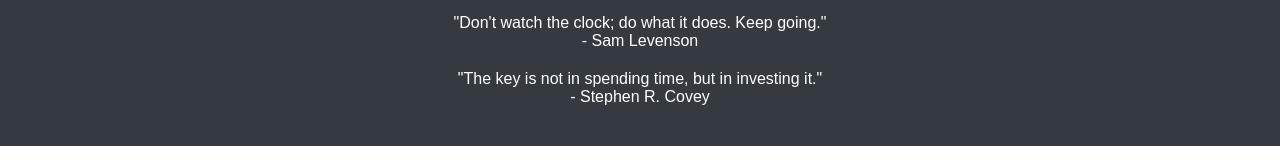
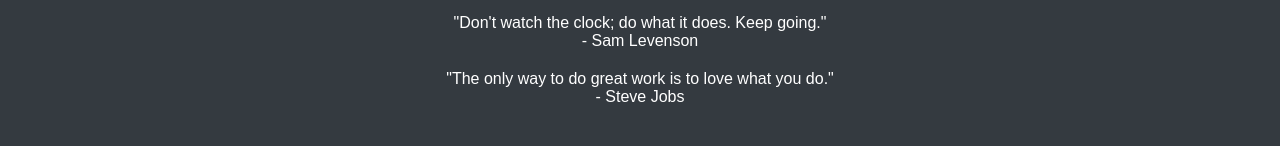
Before and after one commit to Vitaliiir16/to-do-list, a plain HTML site: page index.html in a window 1280 px wide. Shown: the part 623-783 px from the top of the page. Drawn offline with Linux system fonts and the light colour scheme.

Commit message:
yellow to green, add more info in footer

```diff
--- a/index.html
+++ b/index.html
@@ -54,10 +54,11 @@
             <p>- Sam Levenson</p>
         </div>
         <div class="quote">
-            <p>"The key is not in spending time, but in investing it."</p>
-            <p>- Stephen R. Covey</p>
+            <p>"The only way to do great work is to love what you do."</p>
+            <p>- Steve Jobs</p>
         </div>
     </footer>
+
 
 
     <script src="script.js"></script>
```
